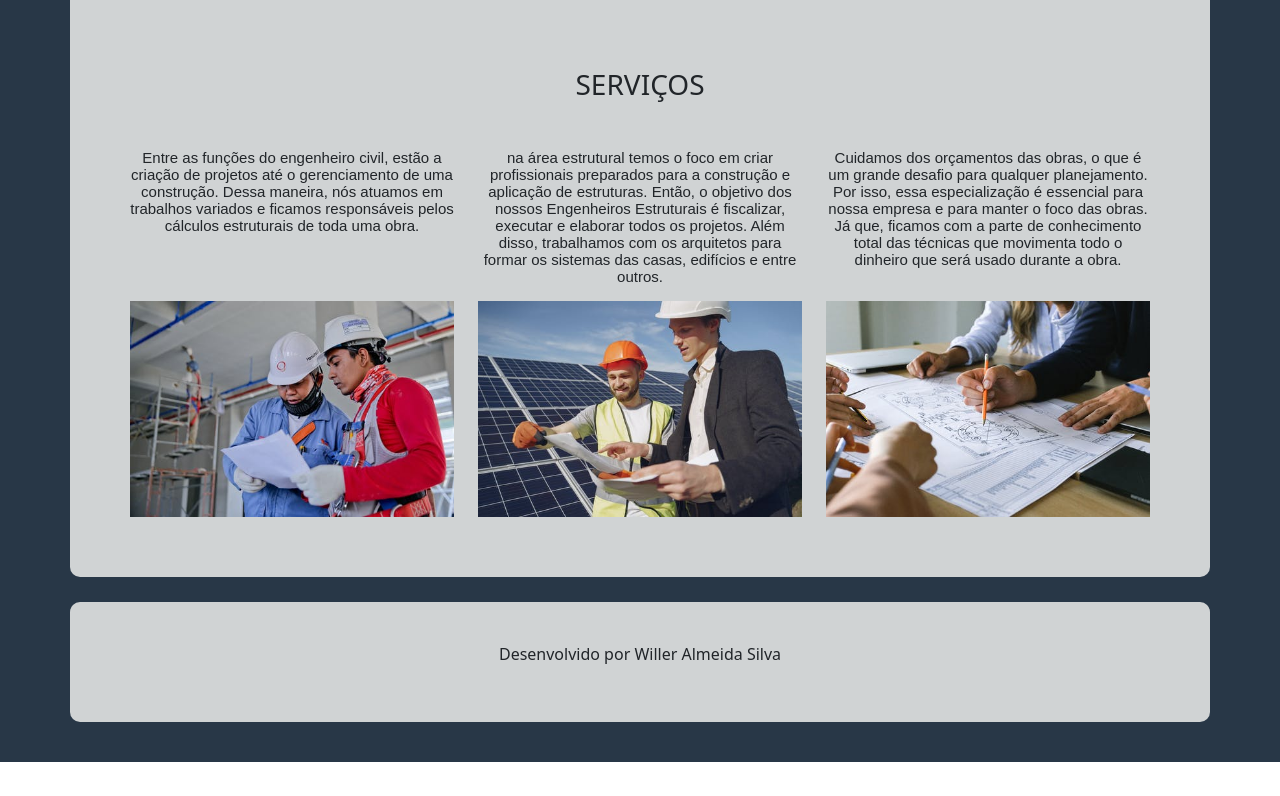
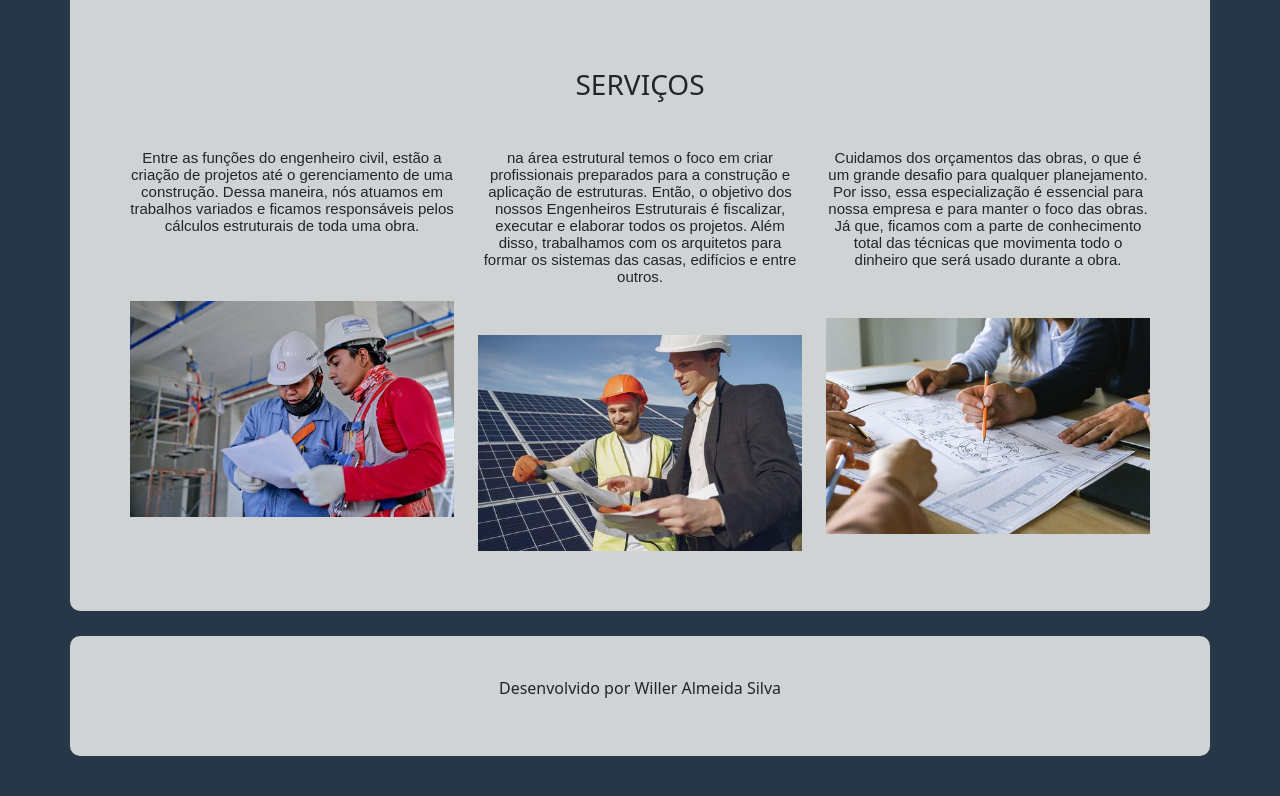
Before and after one commit to WillerAlmeida1/html-css-js, a plain HTML site: page bootstrapp/index.html in a window 1280 px wide. Shown: the part 1170-1966 px from the top of the page. Before the commit the page ends 1932 px from the top, so only its background shows below. Drawn offline with Linux system fonts and the light colour scheme.

Commit message:
altera posição das imagens

```diff
--- a/bootstrapp/index.html
+++ b/bootstrapp/index.html
@@ -61,11 +61,11 @@
             <img src="img/pexels-photo-1216589.jpeg" width="100%">
           </div>
           <div class="col-lg-4">
-            <p class="texto">na área estrutural temos o foco em criar profissionais preparados para a construção e aplicação de estruturas. Então, o objetivo dos nossos Engenheiros Estruturais é fiscalizar, executar e elaborar todos os projetos. Além disso, trabalhamos com os arquitetos para formar os sistemas das casas, edifícios e entre outros.</p>
+            <p class="texto" style="padding-bottom: 34px;">na área estrutural temos o foco em criar profissionais preparados para a construção e aplicação de estruturas. Então, o objetivo dos nossos Engenheiros Estruturais é fiscalizar, executar e elaborar todos os projetos. Além disso, trabalhamos com os arquitetos para formar os sistemas das casas, edifícios e entre outros.</p>
             <img src="img/pexels-photo-4254157.jpeg" width="100%">
           </div>
           <div class="col-lg-4">
-            <p class="texto" style="padding-bottom: 17px;">Cuidamos dos orçamentos das obras, o que é um grande desafio para qualquer planejamento. Por isso, essa especialização é essencial para nossa empresa e para manter o foco das obras. Já que, ficamos com a parte de conhecimento total das técnicas que movimenta todo o dinheiro que será usado durante a obra. </p>
+            <p class="texto" style="padding-bottom: 34px;">Cuidamos dos orçamentos das obras, o que é um grande desafio para qualquer planejamento. Por isso, essa especialização é essencial para nossa empresa e para manter o foco das obras. Já que, ficamos com a parte de conhecimento total das técnicas que movimenta todo o dinheiro que será usado durante a obra. </p>
             <img src="img/pexels-photo-5324973.jpeg" width="100%">
           </div>
         </div>
```
